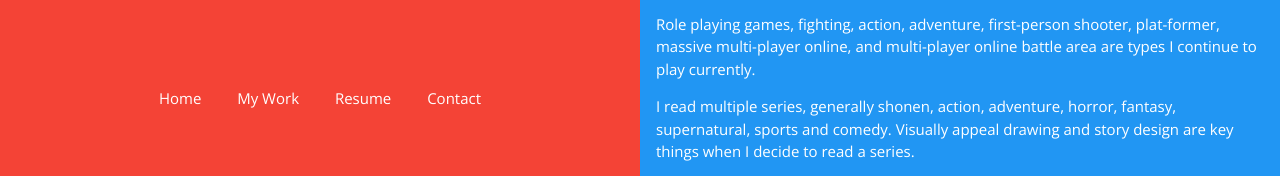
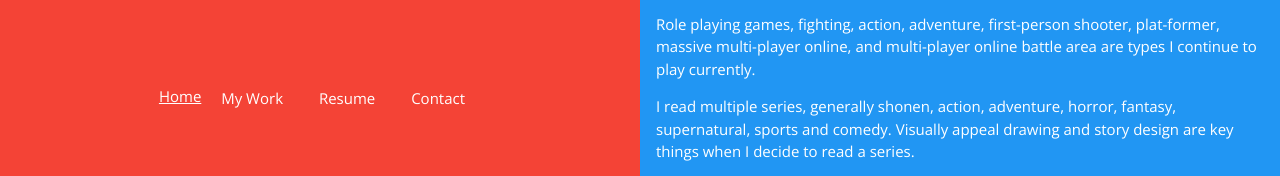
Before and after one commit to lytony89/lytony89.github.io, a plain HTML site: page index.html in a window 1280 px wide. Shown: the part 195-371 px from the top of the page. Drawn offline with nearby package versions, Linux system fonts and the light colour scheme.

Commit message:
Update index.html

```diff
--- a/index.html
+++ b/index.html
@@ -18,8 +18,8 @@ h1,h2,h3,h4,h5{font-family: "Montserrat", sans-serif;}
       <h1>TONY LY</h1>
     </div>
     <div class="w3-padding-64">
-      <a href="#" class="w3-btn w3-btn-block w3-hover-pale-red w3-padding-16">Home</a>
-      <a href="#work" class="w3-btn w3-btn-block w3-hover-teal w3-padding-16">My Work</a>
+      <a href="#" class="w3-btn-block w3-hover-pale-red w3-padding-16">Home</a>
+      <a href="#work" class="w3-btn w3-hover-teal w3-padding-16">My Work</a>
       <a href="#work" class="w3-btn w3-btn-block w3-hover-dark-grey w3-padding-16">Resume</a>
       <a href="#contact" class="w3-btn w3-btn-block w3-hover-brown w3-padding-16">Contact</a>
     </div>
```
